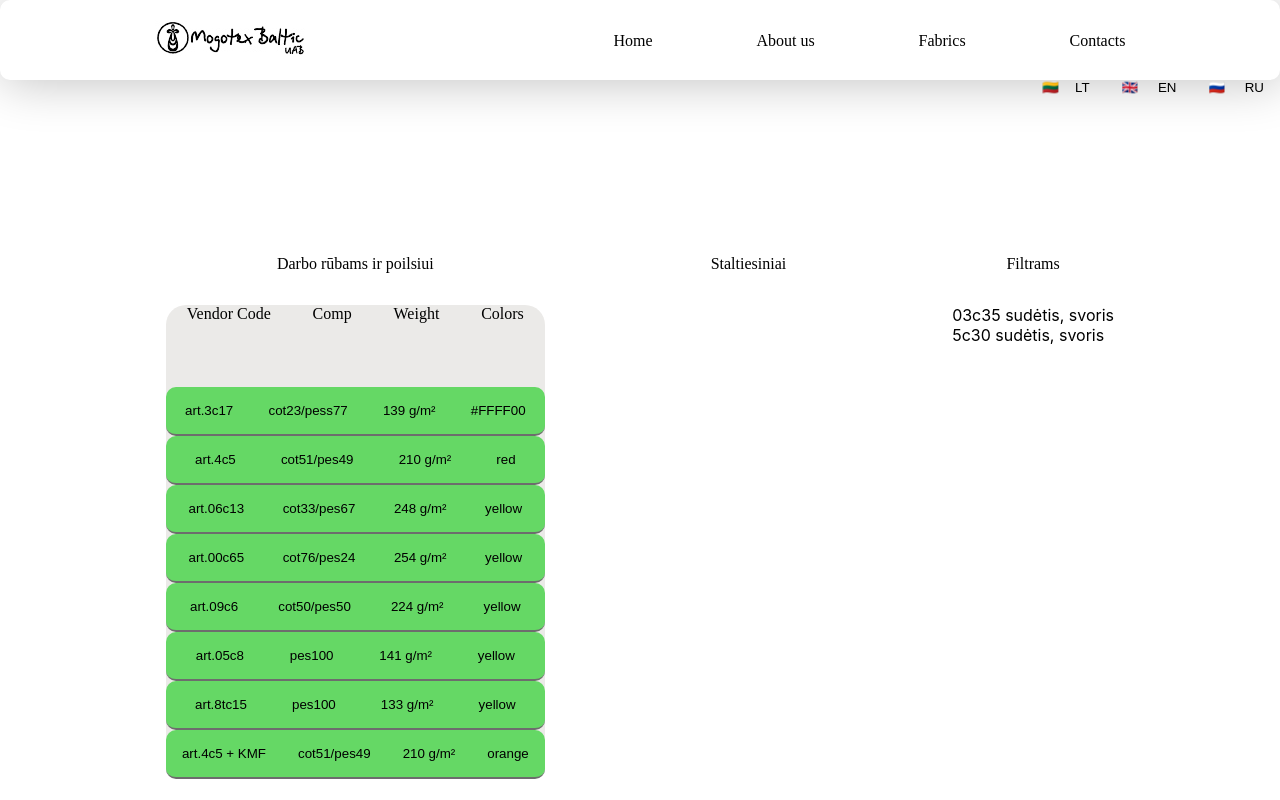
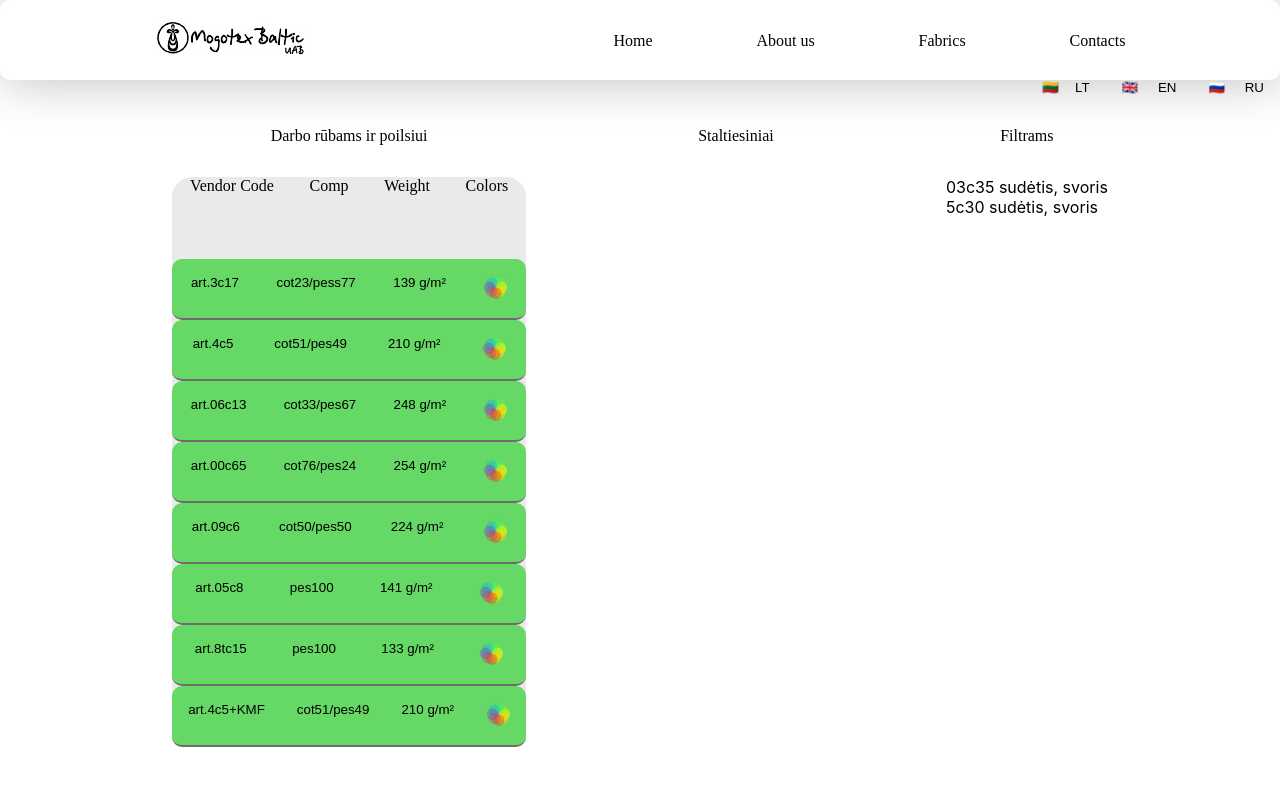
Before and after one commit to OlegBaras/mogotex, a React (Create React App) app: page /fabrics in a window 1280 px wide. Built offline with nearby package versions, Linux system fonts and the light colour scheme.

Commit message:
modal in progress, first item colors added

```diff
--- a/package.json
+++ b/package.json
@@ -11,7 +11,8 @@
     "react-intl": "^5.8.6",
     "react-modal": "^3.11.2",
     "react-router-dom": "^5.2.0",
-    "react-scripts": "3.4.3"
+    "react-scripts": "3.4.3",
+    "uuid": "^8.3.1"
   },
   "scripts": {
     "start": "react-scripts start",
--- a/src/App.css
+++ b/src/App.css
@@ -33,14 +33,15 @@ label {
 
 .product-button {
   display: flex;
-  justify-content: space-evenly;
+  /* justify-content: space-evenly; */
+  justify-content: space-around;
   background-color: rgb(101, 216, 101);
   border-radius: 10px;
   border: none;
   border-style: none;
   border-bottom: 2px solid rgb(109, 109, 109);
   cursor: pointer;
-  transition: all 0.4s ease;
+  transition: all 0.5s ease;
 }
 button:focus {
   outline: 0;
@@ -154,7 +155,7 @@ nav {
   display: flex;
   justify-content: space-evenly;
   align-items: flex-start;
-  padding-top: 10rem;
+  padding-top: 2rem;
   padding-right: 2rem;
   padding-left: 2rem;
 }
@@ -288,4 +289,11 @@ th {
   /* background: green; */
 }
 .CardInfo {
+  text-align: center;
 }
+.CardColorSelection {
+  background-color: lightblue;
+  height: 2rem;
+  display: flex;
+  justify-content: space-between;
+}
--- a/src/components/WorkClothes.js
+++ b/src/components/WorkClothes.js
@@ -1,5 +1,7 @@
 import React, { useState } from "react";
 import Modal from "react-modal";
+import colorIcon from "../colorIcon.png";
+import { v4 as uuidv4 } from "uuid";
 
 const customStyles = {
   content: {
@@ -23,7 +25,24 @@ function WorkClothes() {
       vendorCode: "art.3c17",
       comp: "cot23/pess77",
       weight: "139 g/m²",
-      colors: ["#FFFF00", "#FF0000", "#00ff00"],
+      colors: [
+        "#FFDA29",
+        "#998978",
+        "#58423F",
+        "#8B4963",
+        "#BB4F72",
+        "#E982A0",
+        "#BE132D",
+        "#525A5B",
+        "#08589D",
+        "#8C9092", //?
+        "#8D8F8F", //?
+        "#2E2F36",
+        "#42ADD5",
+        "#81BBA1",
+        "#7CB7A3",
+        "#4D826C",
+      ],
     },
     {
       id: 2,
@@ -69,7 +88,7 @@ function WorkClothes() {
     },
     {
       id: 8,
-      vendorCode: "art.4c5 + KMF",
+      vendorCode: "art.4c5+KMF",
       comp: "cot51/pes49",
       weight: "210 g/m²",
       colors: ["orange", "lightblue", "pink"],
@@ -90,7 +109,7 @@ function WorkClothes() {
 
   const afterOpenModal = () => {
     //  subtitle.style.color = "green";
-    console.log(currentProduct.id);
+    //console.log(currentProduct.id);
     setColor(currentProduct.colors[0]);
   };
 
@@ -101,7 +120,7 @@ function WorkClothes() {
 
   const changeCardColor = (color) => {
     setColor(color);
-    console.log(color);
+    //console.log(color);
   };
 
   return (
@@ -117,13 +136,15 @@ function WorkClothes() {
         {products.map((product) => (
           <button
             onClick={() => openModal(product)}
-            key={product.id}
+            key={uuidv4()}
             className="product-button"
           >
             <span>{product.vendorCode}</span>
             <span>{product.comp}</span>
             <span>{product.weight}</span>
-            <span>{product.colors[0]}</span>
+            <span>
+              <img src={colorIcon}></img>
+            </span>
           </button>
         ))}
       </div>
@@ -145,8 +166,9 @@ function WorkClothes() {
               <button
                 onClick={() => {
                   changeCardColor(color);
+                  console.log(color);
                 }}
-                key={currentProduct.id}
+                key={uuidv4()}
               >
                 {color}
               </button>
```
Also changed, not shown: src/colorIcon.png (added), 1 other file (tests, documents, lock files or other folders).
